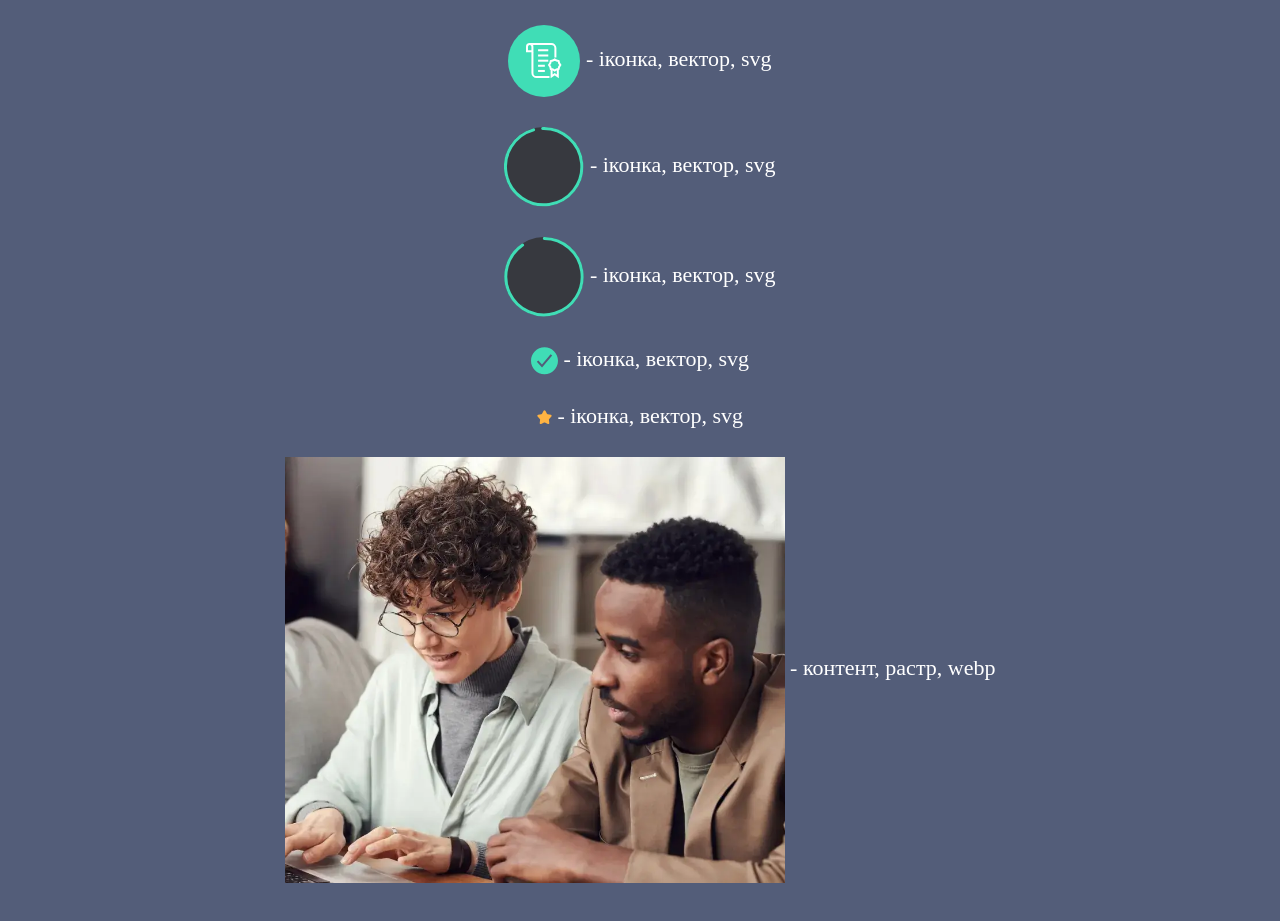
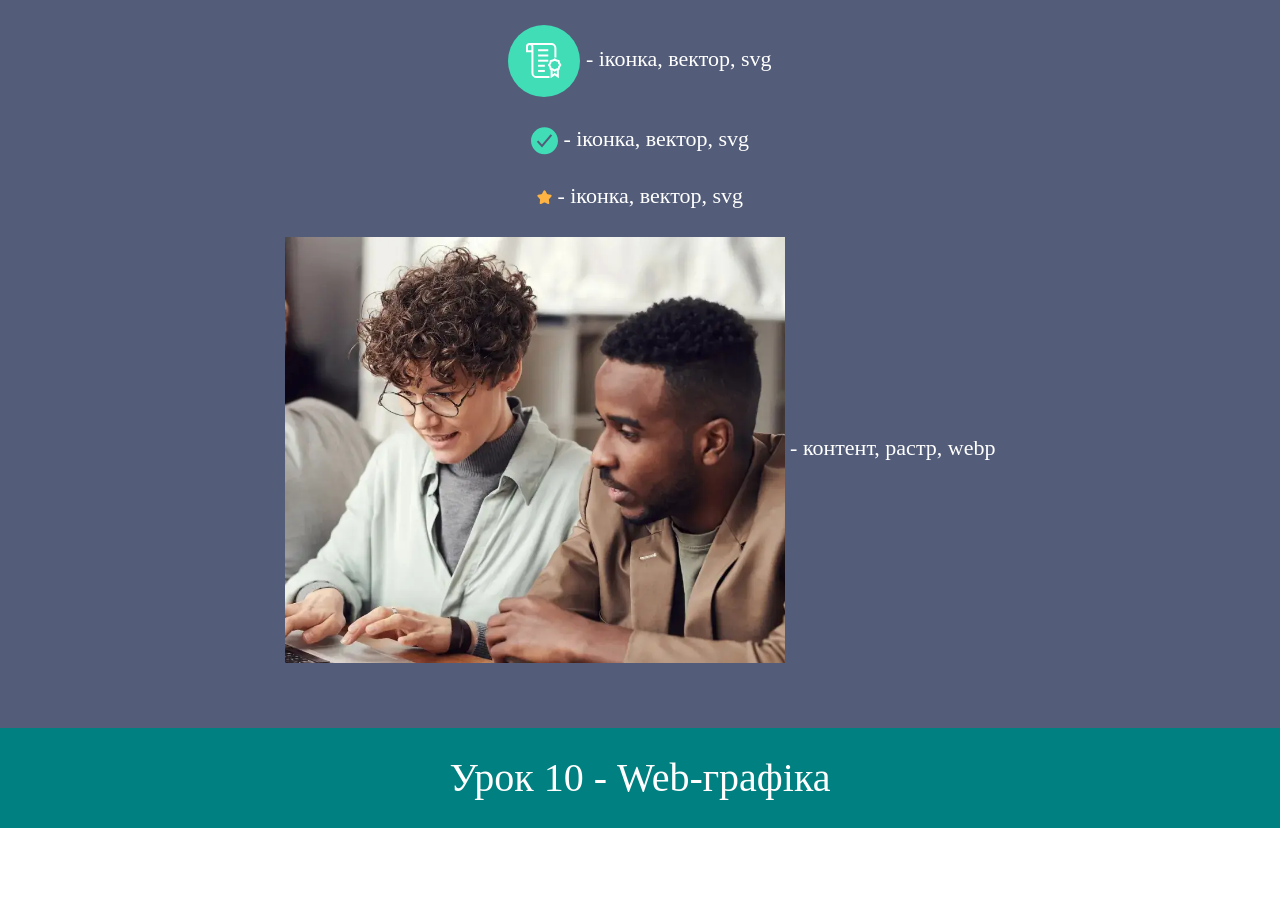
Before and after one commit to dsurdiy/lessons, a plain HTML site: page lesson_10/index.html in a window 1280 px wide. Shown: the part 2580-3501 px from the top of the page. After the commit the page ends 3408 px from the top, so only its background shows below. Drawn offline with Linux system fonts and the light colour scheme.

Commit message:
Add files via upload

```diff
--- a/lesson_10/index.html
+++ b/lesson_10/index.html
@@ -88,12 +88,6 @@
             <img src="img/icons/insurance.svg" alt="Insurance icon"> - іконка, вектор, svg
          </p>
          <p>
-            <img src="img/icons/chart.svg" alt="Chart icon"> - іконка, вектор, svg
-         </p>
-         <p>
-            <img src="img/icons/chart-2.svg" alt="Chart icon"> - іконка, вектор, svg
-         </p>
-         <p>
             <img src="img/icons/choose.svg" alt="Choose icon"> - іконка, вектор, svg
          </p>
          <p>
```
